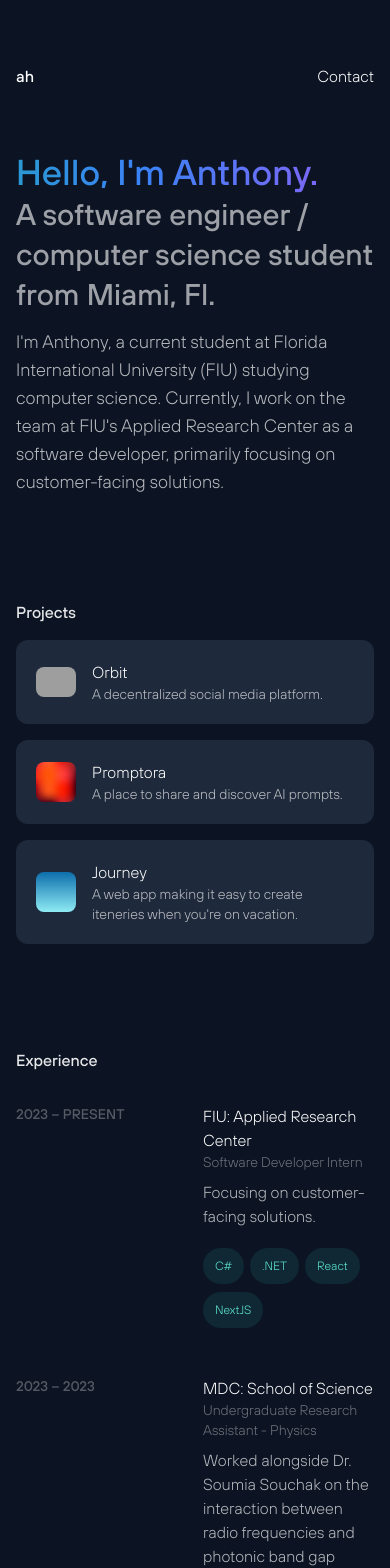
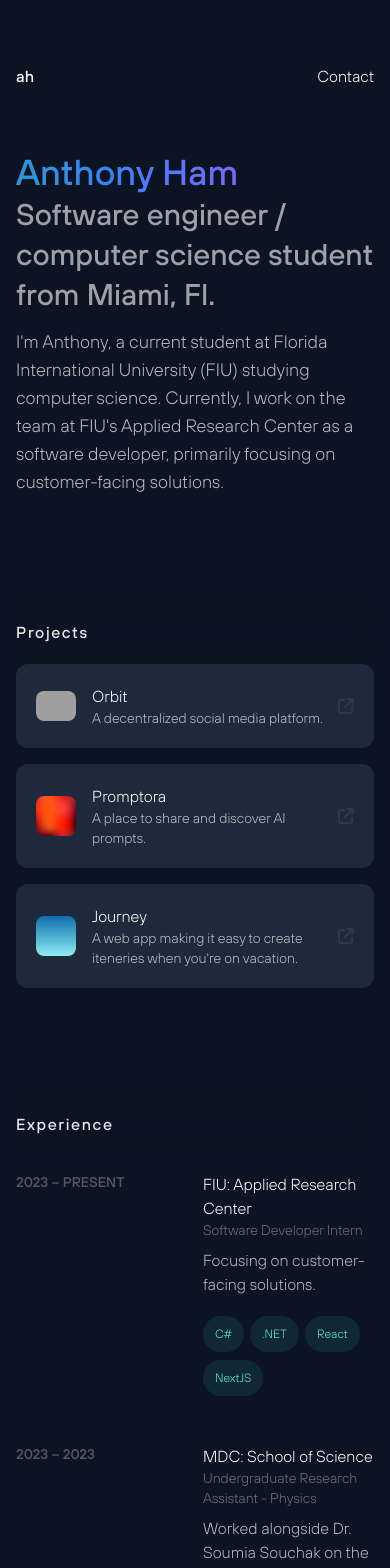
Before and after one commit to amichaeel/anthonymham, a Next.js app: page / in a window 390 px wide. Shown: the top 1568 px of the page. Built offline with nearby package versions, Linux system fonts and the light colour scheme; grey boxes are pictures that could not be loaded.

Commit message:
sticky headers on mobile, contact info blinks, link icons for projects

```diff
--- a/pages/index.js
+++ b/pages/index.js
@@ -1,16 +1,16 @@
 import React, { useEffect, useState } from "react"
 import { Link, Button, Element, Events, animateScroll as scroll, scrollSpy } from "react-scroll"
 import { FontAwesomeIcon } from "@fortawesome/react-fontawesome"
-import { faClock, faEnvelope } from "@fortawesome/free-solid-svg-icons"
+import { faArrowRight, faArrowUpRightDots, faArrowUpRightFromSquare, faClock, faEnvelope } from "@fortawesome/free-solid-svg-icons"
 import { faGithub, faLinkedin, faLinkedinIn, faTwitter } from '@fortawesome/free-brands-svg-icons'
 import Image from "next/image"
 
 export default function Home() {
-  const [isPulsing, setIsPulsing] = useState(false)
+  const [isBouncing, setIsBouncing] = useState(false)
 
-  const handlePulse = () => {
-    setIsPulsing(true)
-    setTimeout(() => setIsPulsing(false), 1800)
+  const handleBounce = () => {
+    setIsBouncing(true)
+    setTimeout(() => setIsBouncing(false), 1800)
   }
 
   return (
@@ -22,7 +22,7 @@ export default function Home() {
             to="contact"
             smooth={true}
             className="cursor-pointer"
-            onClick={handlePulse}
+            onClick={handleBounce}
           >Contact</Link>
         </nav>
       </header>
@@ -30,40 +30,57 @@ export default function Home() {
       <main className="px-4">
         <section className="pb-16">
           <h1 className="font-semibold text-4xl mb-4 text-white">
-            <span className="animate-text bg-gradient-to-r from-teal-500 via-blue-500 to-purple-500 bg-clip-text text-transparent">Hello, I&apos;m Anthony.</span>
+            <span className="animate-text bg-gradient-to-r from-teal-500 via-blue-500 to-purple-500 bg-clip-text text-transparent">Anthony Ham</span>
             <br />
-            <span className=" text-3xl text-white/60">A software engineer / computer science student from Miami, Fl.</span>
+            <span className=" text-3xl text-white/60">Software engineer / computer science student from Miami, Fl.</span>
           </h1>
           <p className="text-white/70 text-lg">I&apos;m Anthony, a current student at Florida International University (FIU) studying computer science. Currently, I work on the team at FIU&apos;s Applied Research Center as a software developer, primarily focusing on customer-facing solutions. </p>
         </section>
 
         {/* Projects */}
         <section className="pb-16 pt-10">
-          <h2 className="font-semibold text-base mb-4 text-white/90">Projects</h2>
+          <div className="sticky top-0 z-20 py-5 backdrop-blur lg:relative lg:top-auto lg:w-full">
+            <h2 className="font-semibold text-base text-white/90 tracking-widest">Projects</h2>
+          </div>
           <div className="space-y-4 group/projects">
 
             <div className="flex gap-4 items-center group/project group-hover/projects:opacity-40 group-hover/projects:hover:hover:opacity-100 transition-all duration-300 bg-slate-800 rounded-xl p-5 cursor-pointer hover:bg-slate-700">
               <Image alt="placeholder-logo" className="rounded-lg group-hover/project:scale-110 transition-all duration-300" src="/placeholder.png" width={40} height={40} />
+              <div className="flex items-center justify-between w-full">
                 <span>
                   <h3 className="text-white font-medium text-base">Orbit</h3>
                   <h3 className="text-white/70 text-sm">A decentralized social media platform.</h3>
                 </span>
+                <div>
+                  <FontAwesomeIcon className="text-white/70 opacity-10 group-hover/project:opacity-40 transition-all duration-300" icon={faArrowUpRightFromSquare} />
+                </div>
+              </div>
             </div>
 
             <div className="flex gap-4 items-center group/project group-hover/projects:opacity-40 group-hover/projects:hover:hover:opacity-100 transition-all duration-300 bg-slate-800 rounded-xl p-5 cursor-pointer hover:bg-slate-700">
               <Image alt="placeholder-logo" className="rounded-lg group-hover/project:scale-110 transition-all duration-300" src="/placeholder-3.png" width={40} height={40} />
+              <div className="flex items-center justify-between w-full">
                 <span>
                   <h3 className="text-white font-medium text-base">Promptora</h3>
                   <h3 className="text-white/70 text-sm">A place to share and discover AI prompts.</h3>
                 </span>
+                <div>
+                  <FontAwesomeIcon className="text-white/70 opacity-10 group-hover/project:opacity-40 transition-all duration-300" icon={faArrowUpRightFromSquare} />
+                </div>
+              </div>
             </div>
 
             <div className="flex gap-4 items-center group/project group-hover/projects:opacity-40 group-hover/projects:hover:hover:opacity-100 transition-all duration-300 bg-slate-800 rounded-xl p-5 cursor-pointer hover:bg-slate-700">
               <Image alt="placeholder-logo" className="rounded-lg group-hover/project:scale-110 transition-all duration-300" src="/placeholder-2.png" width={40} height={40} />
+              <div className="flex items-center justify-between w-full">
                 <span>
                   <h3 className="text-white font-medium text-base">Journey</h3>
                   <h3 className="text-white/70 text-sm">A web app making it easy to create iteneries when you&apos;re on vacation.</h3>
                 </span>
+                <div>
+                  <FontAwesomeIcon className="text-white/70 opacity-10 group-hover/project:opacity-40 transition-all duration-300" icon={faArrowUpRightFromSquare} />
+                </div>
+              </div>
             </div>
 
           </div>
@@ -71,7 +88,9 @@ export default function Home() {
 
         {/* Experience */}
         <section className="pb-16 pt-10">
-          <h2 className="font-semibold text-base mb-4 text-white/90">Experience</h2>
+          <div className="sticky top-0 z-20 py-5 backdrop-blur lg:relative lg:top-auto lg:w-full">
+            <h2 className="font-semibold text-base text-white/90 tracking-widest">Experience</h2>
+          </div>
           <div className="space-y-4 group">
 
             <div className="grid grid-cols-2 gap-4 transition-all group/experience duration-300 rounded-xl cursor-pointer group-hover:opacity-40 group-hover:hover:opacity-100 hover:bg-slate-600/10 py-4">
@@ -122,11 +141,18 @@ export default function Home() {
               </div>
             </div>
           </div>
+
+          <div className="flex justify-center mt-3">
+            <a className="text-white/70 justify-self-end group hover:text-teal-300" href="/resume.pdf" target="_blank">
+              View Full Resume
+              <FontAwesomeIcon className="ml-1 group-hover:translate-x-2 transition-all duration-300" icon={faArrowRight} />
+            </a>
+          </div>
         </section>
 
         {/* Contact */}
         <div className="flex justify-center">
-          <section id="contact" className={`grid grid-cols-2 text-white/90 text-sm group/contact ${isPulsing ? "animate-pulse" : ""}`}>
+          <section id="contact" className={`grid grid-cols-2 text-white/90 text-sm group/contact transition-all ${isBouncing ? "animate-shine" : ""}`}>
             <div className="text-white/50 justify-self-start group/email group-hover/contact:hover:opacity-100 group-hover/contact:opacity-60 transition-all duration-300">
               <FontAwesomeIcon icon={faEnvelope} className="mr-3" />
               <a className="text-white/50 group-hover/email:text-white/90 transition-all" href="mailto:mail@anthonymham.com">mail@anthonymham</a>
--- a/tailwind.config.js
+++ b/tailwind.config.js
@@ -18,6 +18,9 @@ module.exports = {
       },
       animation: {
         text: 'text 5s ease infinite',
+        bounce: 'bounce 0.5s infinite',
+        shine: 'shine 0.6s ease-in-out infinite'
+
       },
       keyframes: {
         text: {
@@ -30,6 +33,16 @@ module.exports = {
             'background-position': 'right center',
           },
         },
+        shine: {
+          '0%, 100%': {
+            'opacity': '100%',
+            'transform': 'scale(1)'
+          },
+          '50%': {
+            'opacity': '60%',
+            'transform': 'scale(1.02)'
+          },
+        },
       },
     },
   },
```
Also changed, not shown: 1 other file (tests, documents, lock files or other folders). Lines whose indentation alone changed are shown as unchanged.
